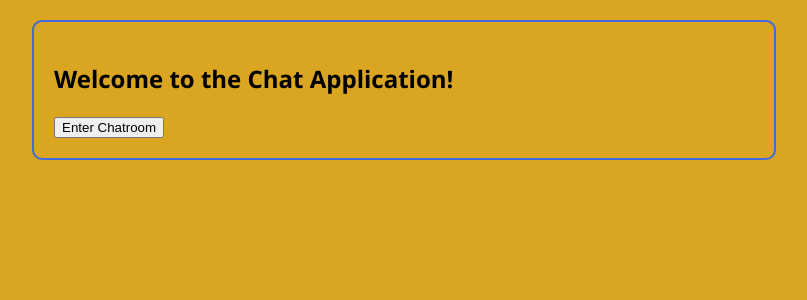
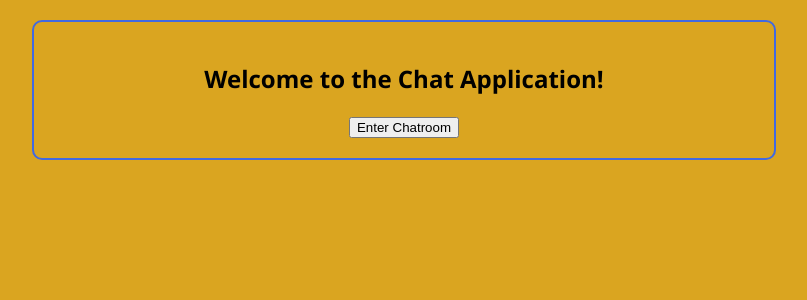
Before and after one commit to rhglatts/chatApplication, a Flask app: page / in a window 1280 px wide. Shown: the top 300 px of the page, without its empty margins (236-1043 px from the left). Run offline with Flask 3, Linux system fonts and the light colour scheme.

Commit message:
Edited Containers, Changed Backgrounds

```diff
--- a/static/styles.css
+++ b/static/styles.css
@@ -1,6 +1,15 @@
 
-/* Container - The box element*/
+/* Container - The box element for the chat messenger*/
 .container {
+    max-width: 700px;
+    margin: 20px auto;
+    padding: 20px;
+    border: 2px solid #a9e141;
+    border-radius: 10px;
+}
+
+/*Container2 - The box element for the Home Screen*/
+.container2 {
     max-width: 700px;
     margin: 20px auto;
     padding: 20px;
--- a/templates/home.html
+++ b/templates/home.html
@@ -8,13 +8,16 @@
             background: goldenrod;
             font-family: 'Segoe UI', Tahoma, Geneva, Verdana, sans-serif;
         }
+        .buttoncenter{
+            text-align: center;
+        }
     </style>
     <link rel="stylesheet" href="/static/styles.css">
 </head>
 <body>
-    <div class="container home-container">
-        <h2>Welcome to the Chat Application!</h2>
-        <div>
+    <div class="container2">
+        <h2 style="text-align: center;">Welcome to the Chat Application!</h2>
+        <div class="buttoncenter">
             <button onclick="window.location.href='/chatroom';">Enter Chatroom</button>
         </div>
     </div>
--- a/templates/index.html
+++ b/templates/index.html
@@ -1,4 +1,9 @@
 <head>
+    <style>
+        body{
+            background: plum;
+        }
+    </style>
     <link rel="stylesheet" href="/static/styles.css">
 </head>
 
```
